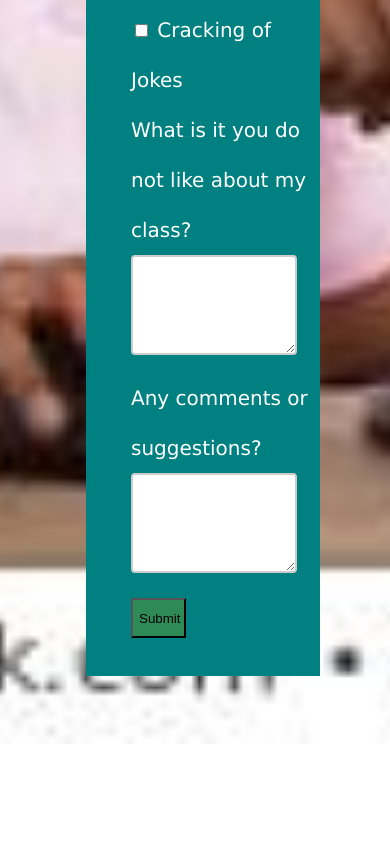
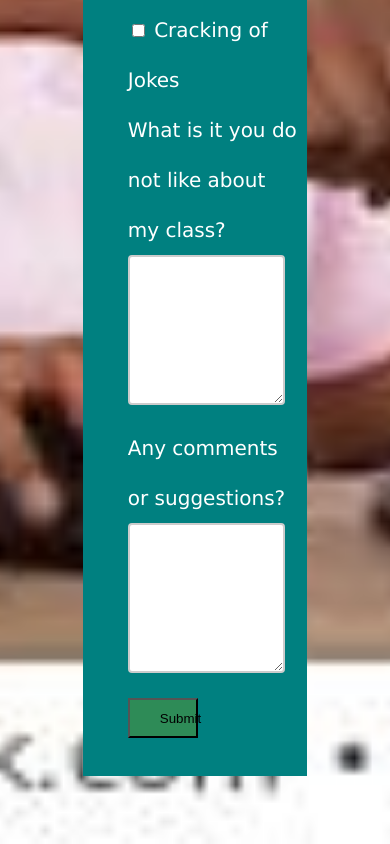
Before and after one commit to folarmi/surveyForm, a plain HTML site: page index.html in a window 390 px wide. Shown: the part 1702-2546 px from the top of the page. Before the commit the page ends 2446 px from the top, so only its background shows below. Drawn offline with Linux system fonts and the light colour scheme.

Commit message:
working on the responsiveness

```diff
--- a/style.css
+++ b/style.css
@@ -1,5 +1,6 @@
 body{
-    width: 100%;
+    overflow-x: hidden;
+    /* width: 100%; */
     box-sizing: border-box;
     padding-bottom: 60px;
     font-size: 20px;
@@ -26,6 +27,8 @@ body{
 }
 
 #survey-form{
+    /* width:85%;
+    max-width: 600px; */
     padding: 30px 5px 35px 45px;
     line-height: 50px;
 }
@@ -39,24 +42,27 @@ body{
 
 .textArea{
     width: 90%;
-    height: 100px;
+    height: 150px;
     padding: 12px 20px;
     box-sizing: border-box;
     border: 2px solid #ccc;
     border-radius: 4px;
-
     text-indent:20px;
 }
 
 #submit{
-    width: 30%;
+    /* box-shadow: lightgrey; */
+    width: 40%;
     height: 40px;
     background-color: seagreen;
     margin: auto;
     cursor: pointer;
+    text-align: center;
+    padding-left: 30px;
 }
 
 ::placeholder {
+    font-size: 20px;
     padding-left: 12px;
     font-style: italic;
 }
```
